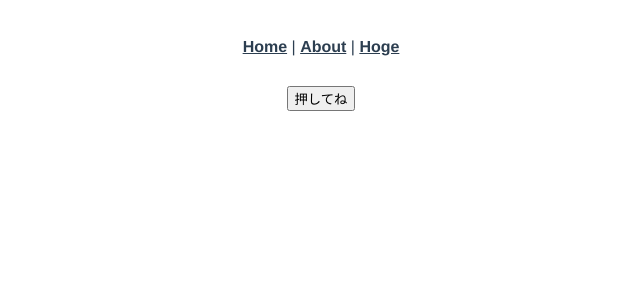
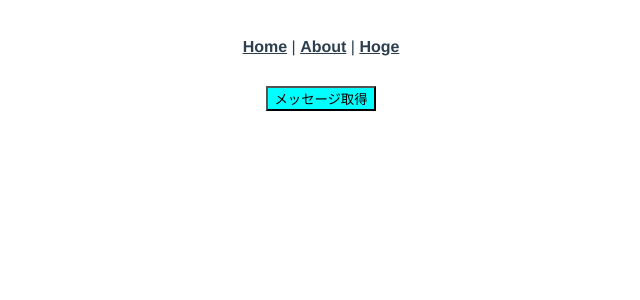
Before and after one commit to mogi86/study-vue3, a Vue app: page /sync in a window 1280 px wide. Shown: the top 300 px of the page, without its empty margins (319-959 px from the left). Built offline with nearby package versions, Linux system fonts and the light colour scheme; the HTML template or start-up script is replaced by a standard one.

Commit message:
add sass

```diff
--- a/package.json
+++ b/package.json
@@ -20,7 +20,9 @@
     "@vue/compiler-sfc": "^3.0.0",
     "babel-eslint": "^10.1.0",
     "eslint": "^6.7.2",
-    "eslint-plugin-vue": "^7.0.0"
+    "eslint-plugin-vue": "^7.0.0",
+    "sass": "^1.50.0",
+    "sass-loader": "10"
   },
   "eslintConfig": {
     "root": true,
--- a/src/views/SyncView.vue
+++ b/src/views/SyncView.vue
@@ -1,5 +1,5 @@
 <template>
-  <button @click="execute">押してね</button>
+  <button class="btn btn-primary" @click="execute">メッセージ取得</button>
   <div v-if="data.message && data.isStart">{{ data.message }}</div>
   <div v-else-if="!data.message && data.isStart">メッセージ取得中...</div>
 </template>
@@ -47,6 +47,8 @@ export default {
 }
 </script>
 
-<style scoped>
-
+<style scoped lang="scss">
+.btn-primary {
+  background-color: aqua;
+}
 </style>
```
Also changed, not shown: 2 other files (tests, documents, lock files or other folders).
